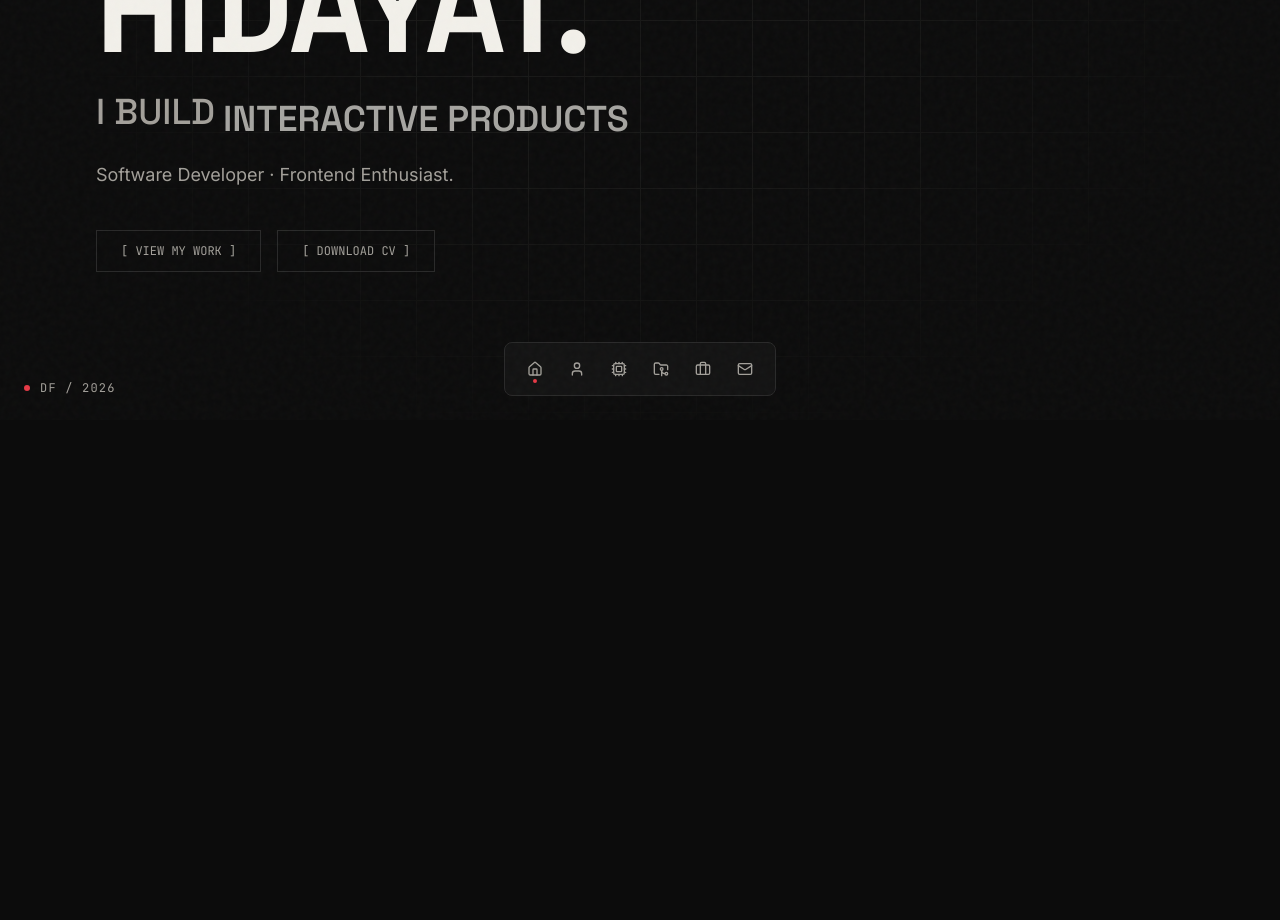
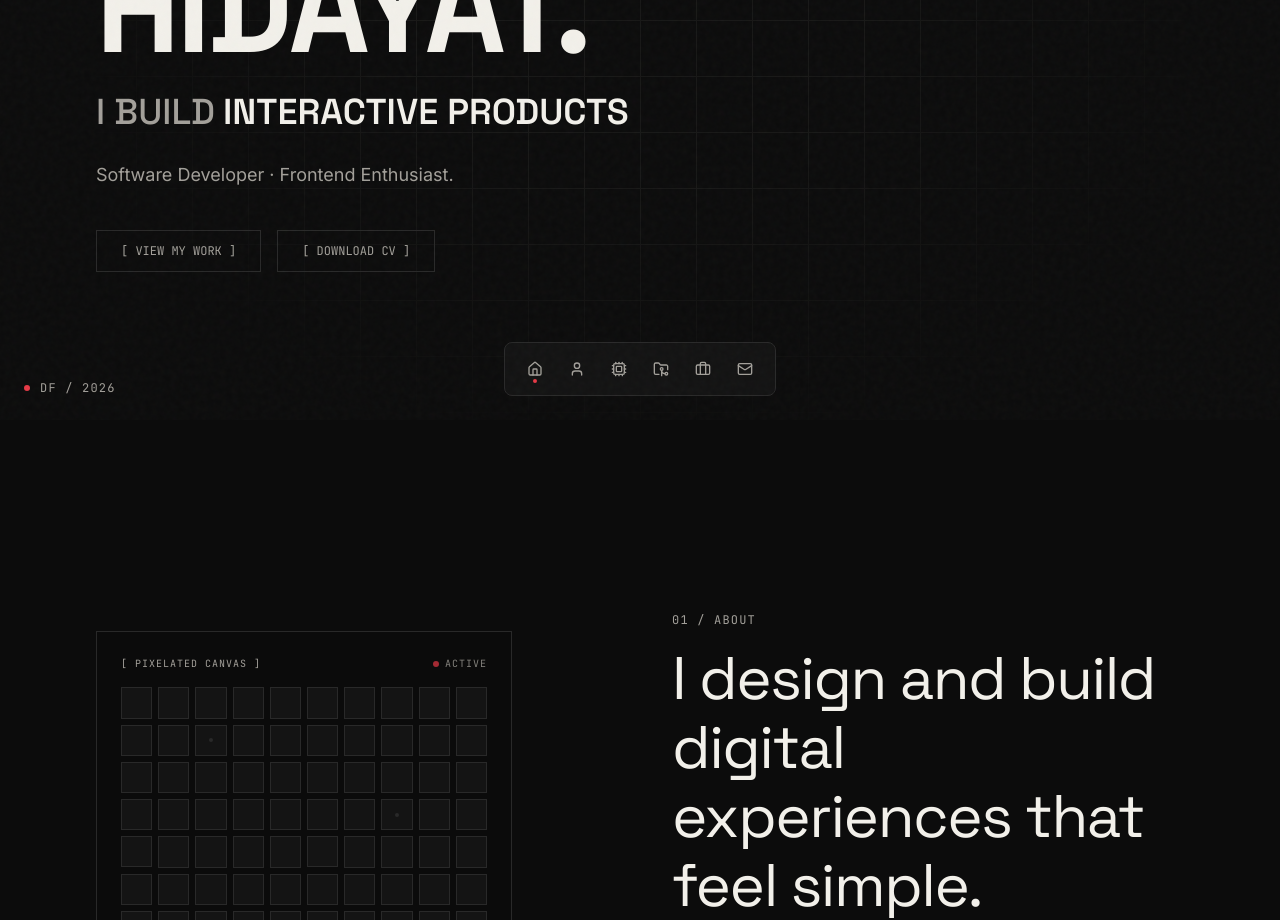
Before and after one commit to dimasferial05-ctrl/portfolio-dimas, a Next.js app: page / in a window 1280 px wide. Shown: the part 380-1300 px from the top of the page. Before the commit the page ends 800 px from the top, so only its background shows below. Built offline with nearby package versions, Linux system fonts and the light colour scheme.

Commit message:
feat: add About section with Pixelated Canvas and Tech Stack marquee

```diff
--- a/src/app/globals.css
+++ b/src/app/globals.css
@@ -10,6 +10,10 @@
     --primary: #F2F0EA;
     --secondary: #A3A09A;
     --accent: #E63946;
+  }
+
+  html {
+    scroll-behavior: smooth;
   }
 
   @media (pointer: fine) {
@@ -44,3 +48,16 @@
     opacity: 0.03;
   }
 }
+
+@keyframes scroll {
+  from {
+    transform: translateX(0);
+  }
+  to {
+    transform: translateX(-50%);
+  }
+}
+
+.animate-scroll {
+  animation: scroll var(--animation-duration, 25s) linear infinite;
+}
--- a/src/app/page.tsx
+++ b/src/app/page.tsx
@@ -1,20 +1,32 @@
 "use client";
 
 import { useState } from "react";
-import { AnimatePresence } from "framer-motion";
+import { AnimatePresence, motion } from "framer-motion";
 import { Preloader } from "@/components/ui/preloader";
 import { Hero } from "@/components/ui/hero";
+import { About } from "@/components/ui/About";
+import { TechStack } from "@/components/ui/TechStack";
 
 export default function Home() {
   const [isBooting, setIsBooting] = useState(true);
 
   return (
-    <main className="flex min-h-screen flex-col items-center justify-center px-8 md:px-24">
+    <main className="flex min-h-screen flex-col items-center px-8 md:px-24">
       <AnimatePresence mode="wait">
         {isBooting ? (
           <Preloader key="preloader" onComplete={() => setIsBooting(false)} />
         ) : (
-          <Hero key="hero" />
+          <motion.div
+            key="content"
+            initial={{ opacity: 0 }}
+            animate={{ opacity: 1 }}
+            transition={{ duration: 0.6, ease: [0.16, 1, 0.3, 1] }}
+            className="w-full flex flex-col items-center"
+          >
+            <Hero />
+            <About />
+            <TechStack />
+          </motion.div>
         )}
       </AnimatePresence>
     </main>
--- /dev/null
+++ b/src/components/ui/About.tsx
@@ -0,0 +1,115 @@
+"use client";
+
+import React, { useMemo } from "react";
+import { motion } from "framer-motion";
+
+interface PixelatedCanvasProps {
+  rows?: number;
+  cols?: number;
+}
+
+const PixelatedCanvas = React.memo(function PixelatedCanvas({
+  rows = 10,
+  cols = 10,
+}: PixelatedCanvasProps) {
+  const totalCells = useMemo(() => rows * cols, [rows, cols]);
+  const cells = useMemo(() => Array.from({ length: totalCells }), [totalCells]);
+
+  return (
+    <div className="relative w-full max-w-md mx-auto md:mx-0 p-5 md:p-6 border border-[#292929] bg-[#0C0C0C]/80 backdrop-blur-sm select-none">
+      {/* Canvas Top Meta */}
+      <div className="flex items-center justify-between font-mono text-[10px] text-secondary tracking-widest uppercase mb-4 select-none">
+        <span>[ PIXELATED CANVAS ]</span>
+        <span className="flex items-center gap-1.5 text-secondary/80">
+          <span className="w-1.5 h-1.5 rounded-full bg-accent animate-pulse" />
+          ACTIVE
+        </span>
+      </div>
+
+      {/* Grid of Interactive Pixel Cells */}
+      <div
+        className="grid grid-cols-10 gap-1.5 select-none"
+        style={{ gridTemplateColumns: `repeat(${cols}, minmax(0, 1fr))` }}
+      >
+        {cells.map((_, i) => (
+          <div
+            key={`cell-${i}`}
+            className="aspect-square border border-[#292929] bg-[#141414] hover:bg-[rgba(242,240,234,0.22)] transition-colors duration-700 hover:duration-0 cursor-none flex items-center justify-center group"
+          >
+            {/* Subtle decorative dot on select nodes */}
+            {(i === 12 || i === 37 || i === 64 || i === 88) && (
+              <div className="w-1 h-1 rounded-full bg-[#292929] group-hover:bg-accent transition-colors duration-300" />
+            )}
+          </div>
+        ))}
+      </div>
+
+      {/* Canvas Bottom Meta */}
+      <div className="flex items-center justify-between font-mono text-[9px] text-secondary/60 tracking-wider uppercase mt-4 select-none">
+        <span>MATRIX: {cols}x{rows}</span>
+        <span>CONCEPT: MA (間)</span>
+      </div>
+    </div>
+  );
+});
+
+export function About() {
+  return (
+    <section
+      id="about"
+      className="w-full max-w-[1440px] mx-auto py-32 md:py-48 relative z-10"
+    >
+      <div className="grid grid-cols-1 md:grid-cols-12 gap-12 lg:gap-16 items-center">
+        {/* Left Column (Cols 1-5): Interactive Pixelated Canvas */}
+        <motion.div
+          initial={{ opacity: 0, y: 20 }}
+          whileInView={{ opacity: 1, y: 0 }}
+          viewport={{ once: true, margin: "-100px" }}
+          transition={{ duration: 0.8, ease: [0.16, 1, 0.3, 1] as const, delay: 0 }}
+          className="md:col-span-5"
+        >
+          <PixelatedCanvas rows={10} cols={10} />
+        </motion.div>
+
+        {/* Right Column (Cols 7-12): About Content */}
+        <div className="md:col-span-6 md:col-start-7 flex flex-col justify-center">
+          {/* Metadata Tag */}
+          <motion.div
+            initial={{ opacity: 0, y: 20 }}
+            whileInView={{ opacity: 1, y: 0 }}
+            viewport={{ once: true, margin: "-100px" }}
+            transition={{ duration: 0.8, ease: [0.16, 1, 0.3, 1] as const, delay: 0.05 }}
+          >
+            <span className="font-mono text-xs text-secondary tracking-widest uppercase block mb-4">
+              01 / ABOUT
+            </span>
+          </motion.div>
+
+          {/* Heading */}
+          <motion.h2
+            initial={{ opacity: 0, y: 20 }}
+            whileInView={{ opacity: 1, y: 0 }}
+            viewport={{ once: true, margin: "-100px" }}
+            transition={{ duration: 0.8, ease: [0.16, 1, 0.3, 1] as const, delay: 0.15 }}
+            className="font-sans text-3xl sm:text-4xl md:text-5xl lg:text-6xl font-normal leading-[1.15] text-primary tracking-tight"
+          >
+            I design and build digital experiences that feel simple.
+          </motion.h2>
+
+          {/* Paragraph */}
+          <motion.p
+            initial={{ opacity: 0, y: 20 }}
+            whileInView={{ opacity: 1, y: 0 }}
+            viewport={{ once: true, margin: "-100px" }}
+            transition={{ duration: 0.8, ease: [0.16, 1, 0.3, 1] as const, delay: 0.25 }}
+            className="font-body text-base md:text-lg leading-relaxed text-secondary mt-8 max-w-xl"
+          >
+            Currently studying Information and Computer Technology (D4) at Politeknik Negeri Subang. I focus on bridging the gap between elegant engineering and beautiful user interfaces. My philosophy leans heavily into deliberate subtraction; stripping away unnecessary decoration until only purposeful interaction and clarity remain.
+          </motion.p>
+        </div>
+      </div>
+    </section>
+  );
+}
+
+export default About;
--- /dev/null
+++ b/src/components/ui/TechStack.tsx
@@ -0,0 +1,127 @@
+"use client";
+
+import React, { useRef, useEffect, useState } from "react";
+import { motion } from "framer-motion";
+import { cn } from "@/lib/utils";
+
+interface InfiniteMovingCardsProps {
+  items: string[];
+  direction?: "left" | "right";
+  speed?: "fast" | "normal" | "slow";
+  pauseOnHover?: boolean;
+  className?: string;
+}
+
+export function InfiniteMovingCards({
+  items,
+  direction = "left",
+  speed = "normal",
+  pauseOnHover = true,
+  className,
+}: InfiniteMovingCardsProps) {
+  const containerRef = useRef<HTMLDivElement>(null);
+  const scrollerRef = useRef<HTMLUListElement>(null);
+  const [start, setStart] = useState(false);
+
+  useEffect(() => {
+    if (!containerRef.current || !scrollerRef.current) return;
+
+    // Set animation direction
+    if (direction === "left") {
+      containerRef.current.style.setProperty("--animation-direction", "forwards");
+    } else {
+      containerRef.current.style.setProperty("--animation-direction", "reverse");
+    }
+
+    // Set animation duration
+    if (speed === "fast") {
+      containerRef.current.style.setProperty("--animation-duration", "20s");
+    } else if (speed === "normal") {
+      containerRef.current.style.setProperty("--animation-duration", "35s");
+    } else {
+      containerRef.current.style.setProperty("--animation-duration", "60s");
+    }
+
+    setStart(true);
+  }, [direction, speed]);
+
+  // Duplicate items for seamless continuous marquee loop
+  const duplicatedItems = [...items, ...items, ...items, ...items];
+
+  return (
+    <div
+      ref={containerRef}
+      className={cn(
+        "scroller relative z-20 max-w-full overflow-hidden [mask-image:linear-gradient(to_right,transparent,white_10%,white_90%,transparent)]",
+        className
+      )}
+    >
+      <ul
+        ref={scrollerRef}
+        className={cn(
+          "flex min-w-full shrink-0 gap-4 md:gap-6 py-4 w-max flex-nowrap",
+          start && "animate-scroll",
+          pauseOnHover && "hover:[animation-play-state:paused]"
+        )}
+      >
+        {duplicatedItems.map((tech, idx) => (
+          <li
+            key={`${tech}-${idx}`}
+            className="inline-flex items-center gap-2.5 px-6 py-3.5 md:px-8 md:py-4 bg-[#141414] border border-[#292929] font-mono text-xs md:text-sm text-secondary hover:text-primary hover:border-primary/40 transition-colors duration-300 select-none cursor-none shrink-0 tracking-wider"
+          >
+            <span className="text-secondary/40 font-mono text-[10px] select-none">#</span>
+            <span className="font-mono uppercase select-none">{tech}</span>
+          </li>
+        ))}
+      </ul>
+    </div>
+  );
+}
+
+const techStack = [
+  "REACT",
+  "NEXT.JS",
+  "TYPESCRIPT",
+  "TAILWIND CSS",
+  "FIGMA",
+  "GIT",
+];
+
+export function TechStack() {
+  return (
+    <section
+      id="tech"
+      className="w-full max-w-[1440px] mx-auto py-24 md:py-32 relative z-10"
+    >
+      {/* Section Header */}
+      <motion.div
+        initial={{ opacity: 0, y: 20 }}
+        whileInView={{ opacity: 1, y: 0 }}
+        viewport={{ once: true, margin: "-100px" }}
+        transition={{ duration: 0.8, ease: [0.16, 1, 0.3, 1] as const }}
+        className="mb-8 md:mb-12"
+      >
+        <span className="font-mono text-xs text-secondary tracking-widest uppercase block">
+          02 / TECHNOLOGIES I WORK WITH
+        </span>
+      </motion.div>
+
+      {/* Infinite Moving Cards Marquee */}
+      <motion.div
+        initial={{ opacity: 0, y: 20 }}
+        whileInView={{ opacity: 1, y: 0 }}
+        viewport={{ once: true, margin: "-100px" }}
+        transition={{ duration: 0.8, ease: [0.16, 1, 0.3, 1] as const, delay: 0.1 }}
+      >
+        <InfiniteMovingCards
+          items={techStack}
+          direction="left"
+          speed="normal"
+          pauseOnHover={true}
+        />
+      </motion.div>
+    </section>
+  );
+}
+
+export default TechStack;
--- a/src/components/ui/hero.tsx
+++ b/src/components/ui/hero.tsx
@@ -49,6 +49,7 @@ export function Hero() {
 
   return (
     <motion.section
+      id="home"
       variants={containerVariants}
       initial="hidden"
       animate="visible"
```
Also changed, not shown: 1 other file (tests, documents, lock files or other folders).
